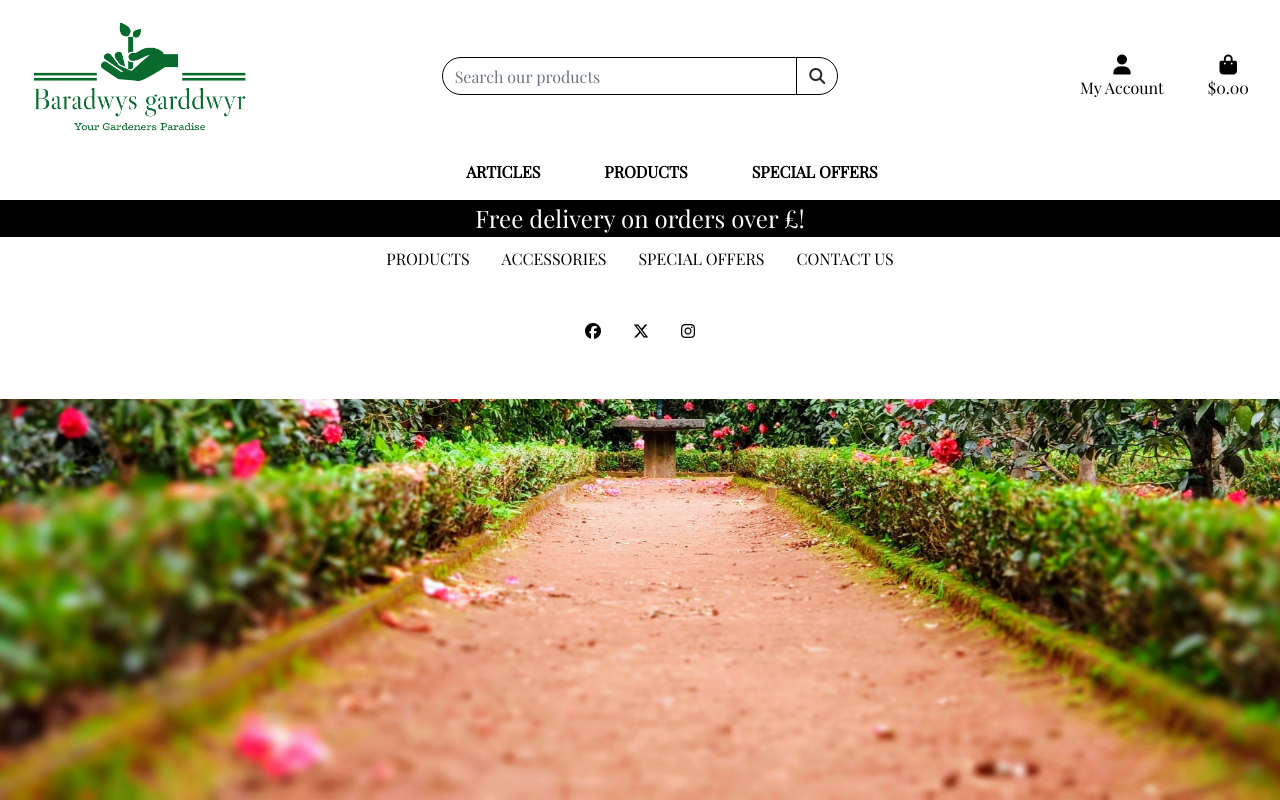
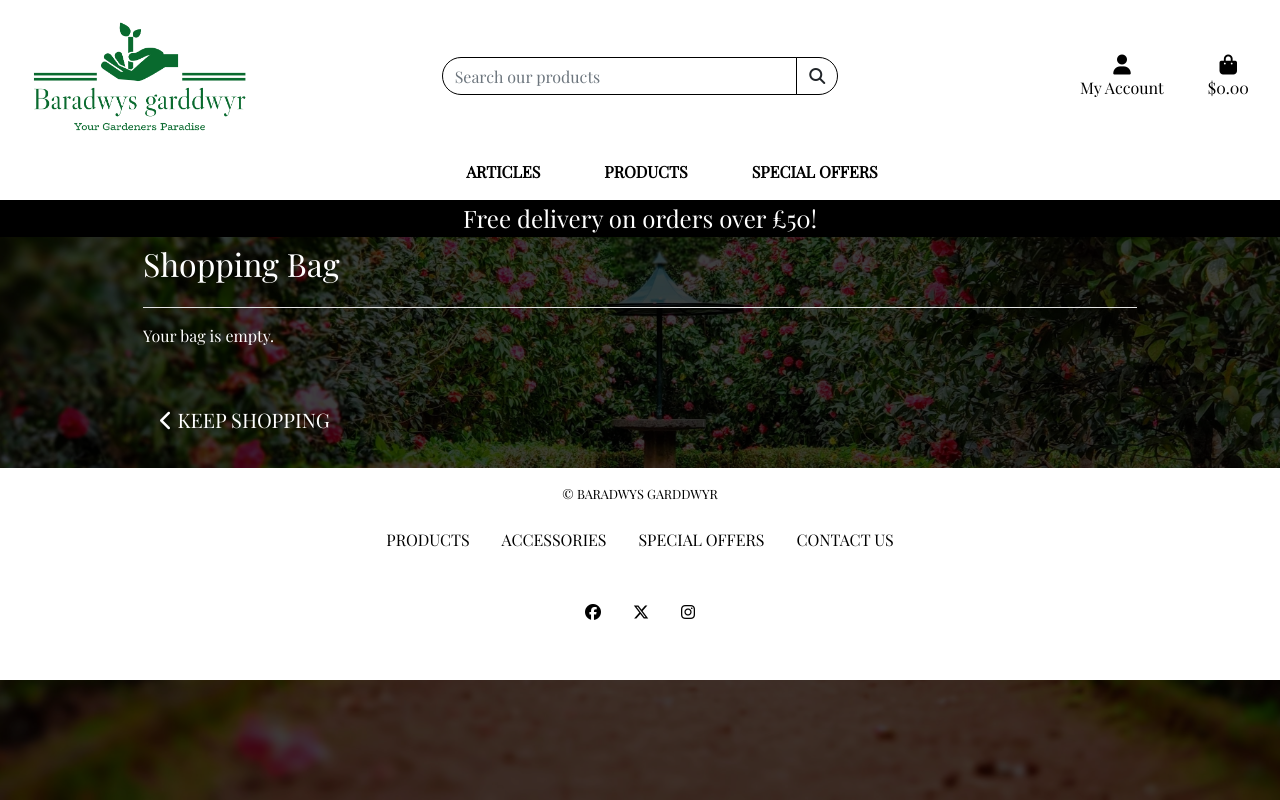
Before and after one commit to jenkidev/MSP4_Baradwys_Garddwyr, a Django app: page /bag/ in a window 1280 px wide. Run offline with Django 3.2, Linux system fonts and the light colour scheme; some libraries are stand-ins or nearby versions.

Commit message:
Added bag context and delivey logic

```diff
--- /dev/null
+++ b/bag/contexts.py
@@ -0,0 +1,29 @@
+from decimal import Decimal
+from django.conf import settings
+
+def bag_contents(request):
+
+    bag_items = []
+    total = 0
+    product_count = 0
+
+    if total < settings.FREE_DELIVERY_THRESHOLD:
+        delivery = total * Decimal(settings.STANDARD_DELIVERY_PERCENTAGE / 100)
+        free_delivery_delta = settings.FREE_DELIVERY_THRESHOLD - total
+    else:
+        delivery = 0
+        free_delivery_delta = 0
+
+    grand_total = delivery + total
+
+    context = {
+        'bag_items': bag_items,
+        'total': total,
+        'product_count': product_count,
+        'delivery': delivery,
+        'free_delivery_delta': free_delivery_delta,
+        'free_delivery_threshold': settings.FREE_DELIVERY_THRESHOLD,
+        'grand_total': grand_total,
+    }
+
+    return context
--- a/bag/templates/bag/bag.html
+++ b/bag/templates/bag/bag.html
@@ -1,18 +1,39 @@
-{% extends 'base.html' %}
-
+{% extends "base.html" %}
 {% load static %}
 
 {% block page_header %}
-<div class="header-container">
+<div class="container header-container">
     <div class="row">
-        <div class="col">
-
-        </div>
+        <div class="col"></div>
     </div>
 </div>
 {% endblock %}
 
 {% block content %}
+<div class="overlay"></div>
+<div class="container mb-2">
+    <div class="row">
+        <div class="col">
+            <hr>
+            <h2 class="text-white mb-4">Shopping Bag</h2>
+            <hr>
+        </div>
+    </div>
 
-
+    <div class="row">
+        <div class="col">
+            {% if bag_items %}
+            <div class="table-responsive rounded"></div>
+            {% else %}
+            <p class="text-white mb-5">Your bag is empty.</p>
+            <a href="{% url 'products' %}" class="btn btn-outline-black rounded-0 btn-lg">
+                <span class="icon">
+                    <i class="text-white fas fa-chevron-left"></i>
+                </span>
+                <span class="text-white text-uppercase">Keep Shopping</span>
+            </a>
+            {% endif %}
+        </div>
+    </div>
+</div>
 {% endblock %}
--- a/baradwys_garddwyr/settings.py
+++ b/baradwys_garddwyr/settings.py
@@ -75,6 +75,7 @@ TEMPLATES = [
                 'django.contrib.auth.context_processors.auth',
                 'django.contrib.messages.context_processors.messages',
                 'django.template.context_processors.media',
+                'bag.contexts.bag_contents',
             ],
         },
     },
@@ -161,3 +162,6 @@ MEDIA_ROOT = os.path.join(BASE_DIR, 'media')
 # https://docs.djangoproject.com/en/3.2/ref/settings/#default-auto-field
 
 DEFAULT_AUTO_FIELD = 'django.db.models.BigAutoField'
+
+FREE_DELIVERY_THRESHOLD = 50
+STANDARD_DELIVERY_PERCENTAGE = 10
```
